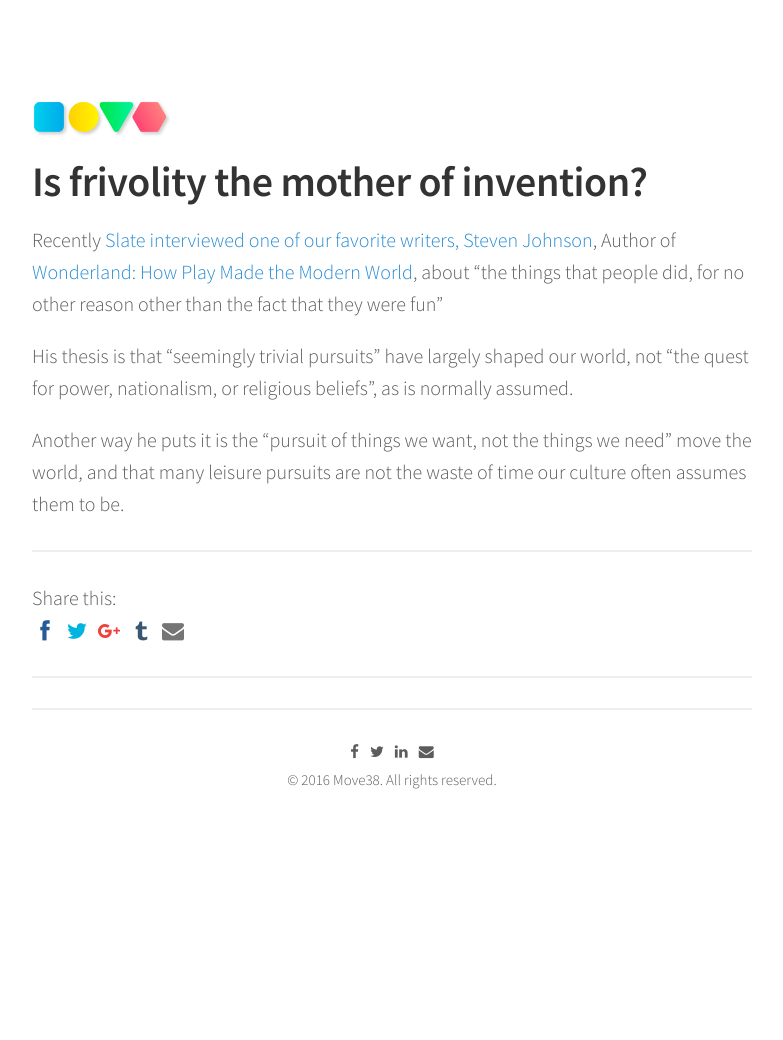
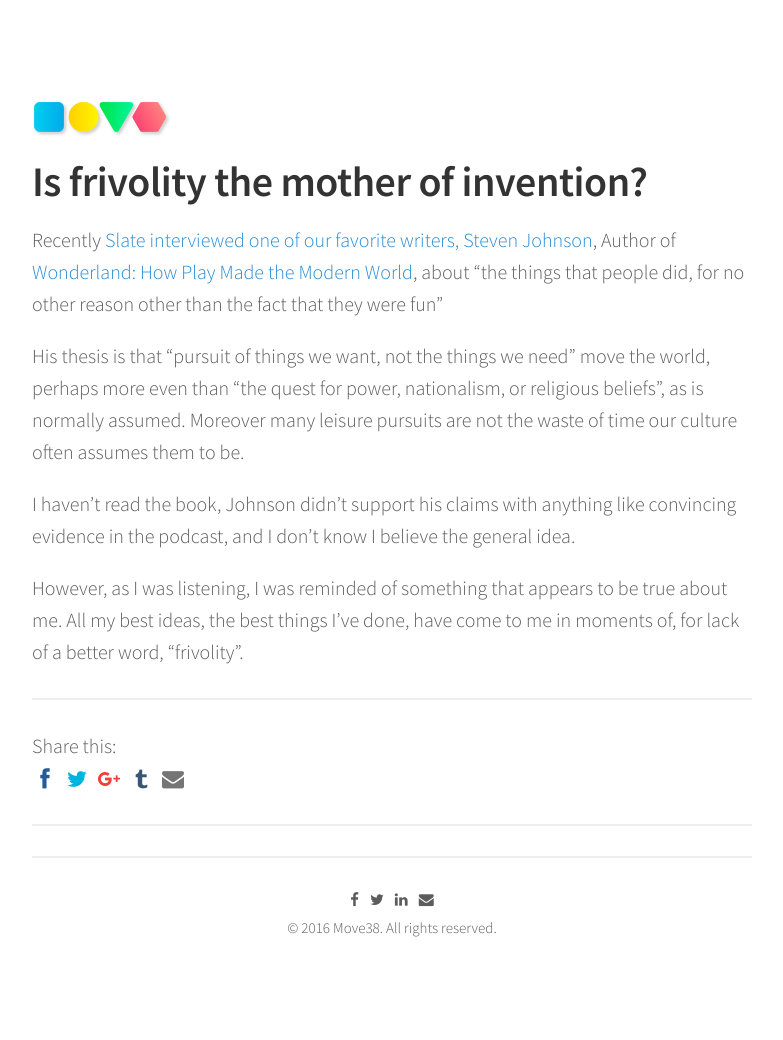
Before and after one commit to jbobrow/Move38-website, a Jekyll site: the page built from _posts/2016-12-20-is-frivolity-the-mother-of-invention.markdown, in a window 1280 px wide. Shown: the whole page, without its empty margins (248-1031 px from the left). Built offline with Jekyll 4.4.1, drawn with Linux system fonts in a browser that asks for light colours; nearby versions of some CDN libraries; comment, search, counter and statistics services are not loaded; before the commit the page ends 900 px from its top, so only the background shows below that.

Commit message:
Updated Is Frivolity The Mother Of Invention

```diff
--- a/_posts/2016-12-20-is-frivolity-the-mother-of-invention.markdown
+++ b/_posts/2016-12-20-is-frivolity-the-mother-of-invention.markdown
@@ -5,6 +5,8 @@
 
 Recently [Slate interviewed one of our favorite writers, Steven Johnson](http://www.slate.com/articles/podcasts/gist/2016/12/author_steven_johnson_on_the_role_of_delight_in_society_s_progress.html), Author of [Wonderland: How Play Made the Modern World](https://www.amazon.com/dp/B01CZCW2PQ/ref=dp-kindle-redirect?_encoding=UTF8&btkr=1), about "the things that people did, for no other reason other than the fact that they were fun"
 
-His thesis is that "seemingly trivial pursuits" have largely shaped our world, not "the quest for power, nationalism, or religious beliefs", as is normally assumed.
+His thesis is that "pursuit of things we want, not the things we need" move the world, perhaps more even than "the quest for power, nationalism, or religious beliefs", as is normally assumed. Moreover many leisure pursuits are not the waste of time our culture often assumes them to be.
 
-Another way he puts it is the "pursuit of things we want, not the things we need" move the world, and that many leisure pursuits are not the waste of time our culture often assumes them to be.
+I haven't  read the book, Johnson didn't support his claims with anything like convincing evidence in the podcast, and I don't know I believe the general idea.
+
+However, as I was listening, I was reminded of something that appears to be true about me. All my best ideas, the best things I've done, have come to me in moments of, for lack of a better word, "frivolity".
```
